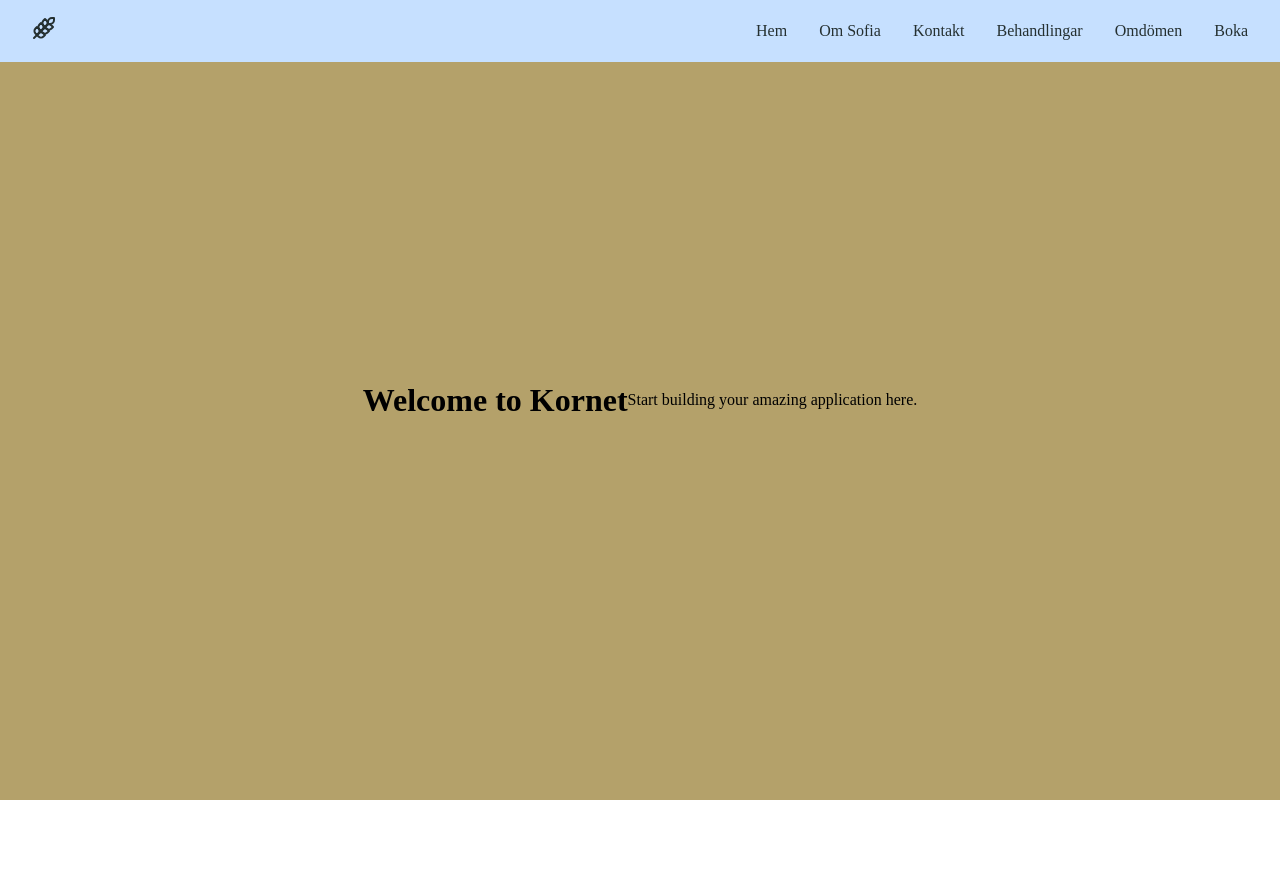
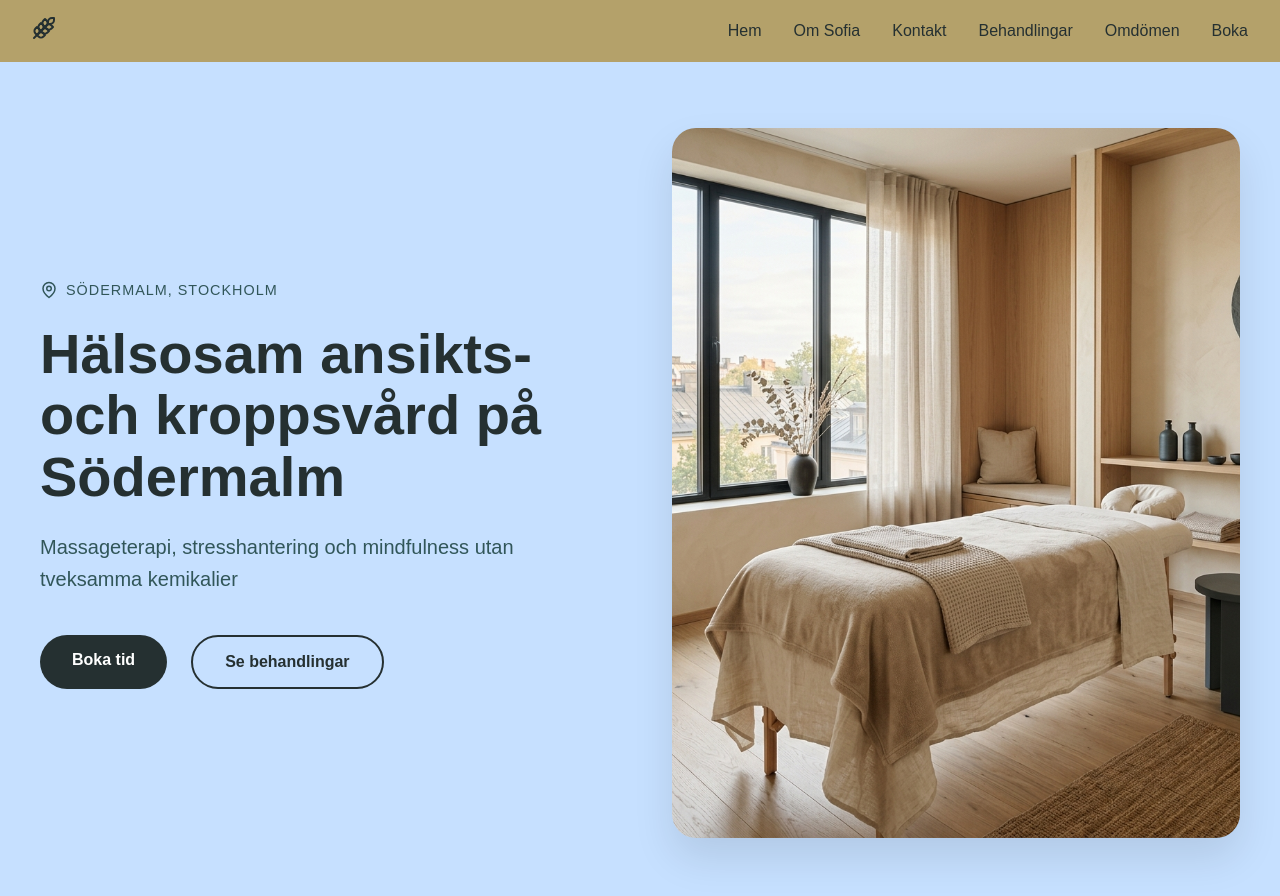
Before and after one commit to jacomaco/kornet, a React (Vite) app in the folder kornet/: page / in a window 1280 px wide. Shown: the top 896 px of the page. Before the commit the page ends 800 px from the top, so only its background shows below. Built offline with nearby package versions, Linux system fonts and the light colour scheme.

Commit message:
feat: implement hero component and update global styles and navbar theme

```diff
--- a/kornet/src/components/App.tsx
+++ b/kornet/src/components/App.tsx
@@ -1,13 +1,14 @@
 import Navbar from './Navbar'
+import Hero from './Hero'
 import './styles/App.css'
 
 function App() {
   return (
     <>
       <Navbar />
-      <main className="main">
-        <h1>Welcome to Kornet</h1>
-        <p>Start building your amazing application here.</p>
+      <Hero />
+      <main>
+        {/* Fler sektioner kan läggas till här */}
       </main>
     </>
   )
--- /dev/null
+++ b/kornet/src/components/Hero.tsx
@@ -0,0 +1,27 @@
+import './styles/Hero.css'
+
+function Hero() {
+  return (
+    <section className="hero-section" id="home">
+      <div className="hero-container">
+        <div className="hero-content">
+          <div className="hero-location">
+            <svg xmlns="http://www.w3.org/2000/svg" width="18" height="18" viewBox="0 0 24 24" fill="none" stroke="currentColor" strokeWidth="2" strokeLinecap="round" strokeLinejoin="round" className="lucide lucide-map-pin"><path d="M20 10c0 6-8 12-8 12s-8-6-8-12a8 8 0 0 1 16 0Z"/><circle cx="12" cy="10" r="3"/></svg>
+            <span>Södermalm, Stockholm</span>
+          </div>
+          <h1>Hälsosam ansikts- och kroppsvård på Södermalm</h1>
+          <p>Massageterapi, stresshantering och mindfulness utan tveksamma kemikalier</p>
+          <div className="hero-ctas">
+            <a href="#booking" className="btn btn-primary">Boka tid</a>
+            <a href="#treatments" className="btn btn-secondary">Se behandlingar</a>
+          </div>
+        </div>
+        <div className="hero-image-container">
+          <img src="/hero-bg.png" alt="Spa treatment environment" className="hero-image" />
+        </div>
+      </div>
+    </section>
+  )
+}
+
+export default Hero
--- /dev/null
+++ b/kornet/src/components/styles/Hero.css
@@ -0,0 +1,136 @@
+.hero-section {
+  display: flex;
+  align-items: center;
+  justify-content: center;
+  padding: 8rem 2rem 4rem;
+  min-height: 80vh;
+  width: 100%;
+  background-color: var(--pale-sky);
+}
+
+.hero-container {
+  display: flex;
+  align-items: center;
+  justify-content: space-between;
+  gap: 4rem;
+  max-width: 1200px;
+  width: 100%;
+  margin: 0 auto;
+}
+
+.hero-content {
+  flex: 1;
+  text-align: left;
+}
+
+.hero-location {
+  display: flex;
+  align-items: center;
+  gap: 0.5rem;
+  color: var(--dark-slate-grey);
+  font-weight: 500;
+  margin-bottom: 1.5rem;
+  font-size: 0.9rem;
+  text-transform: uppercase;
+  letter-spacing: 1px;
+}
+
+.hero-content h1 {
+  font-size: 3.5rem;
+  line-height: 1.1;
+  color: var(--jet-black);
+  margin-bottom: 1.5rem;
+  font-weight: 700;
+}
+
+.hero-content p {
+  font-size: 1.25rem;
+  color: var(--dark-slate-grey);
+  margin-bottom: 2.5rem;
+  line-height: 1.6;
+  max-width: 500px;
+}
+
+.hero-ctas {
+  display: flex;
+  gap: 1.5rem;
+}
+
+.btn {
+  padding: 1rem 2rem;
+  border-radius: 50px;
+  text-decoration: none;
+  font-weight: 600;
+  transition: all 0.3s ease;
+  display: inline-block;
+}
+
+.btn-primary {
+  background-color: var(--jet-black);
+  color: white;
+}
+
+.btn-primary:hover {
+  background-color: var(--dark-slate-grey);
+  transform: translateY(-2px);
+  box-shadow: 0 10px 20px rgba(0,0,0,0.1);
+}
+
+.btn-secondary {
+  border: 2px solid var(--jet-black);
+  color: var(--jet-black);
+}
+
+.btn-secondary:hover {
+  background-color: var(--jet-black);
+  color: white;
+  transform: translateY(-2px);
+}
+
+.hero-image-container {
+  flex: 1;
+  position: relative;
+}
+
+.hero-image {
+  width: 100%;
+  height: auto;
+  border-radius: 24px;
+  box-shadow: 0 20px 40px rgba(0,0,0,0.1);
+  object-fit: cover;
+  aspect-ratio: 4/5;
+}
+
+@media (max-width: 1024px) {
+  .hero-section {
+    flex-direction: column-reverse;
+    padding: 6rem 2rem 2rem;
+    text-align: center;
+    gap: 2rem;
+  }
+
+  .hero-content {
+    text-align: center;
+    display: flex;
+    flex-direction: column;
+    align-items: center;
+  }
+
+  .hero-location {
+    justify-content: center;
+  }
+
+  .hero-content h1 {
+    font-size: 2.5rem;
+  }
+
+  .hero-ctas {
+    flex-direction: column;
+    width: 100%;
+    gap: 1rem;
+  }
+
+  .btn {
+    width: 100%;
+  }
+}
--- a/kornet/src/components/styles/Navbar.css
+++ b/kornet/src/components/styles/Navbar.css
@@ -3,7 +3,7 @@
   justify-content: space-between;
   align-items: center;
   padding: 1rem 2rem;
-  background-color: var(--pale-sky);
+  background-color: var(--sand);
   color: var(--jet-black);
   position: fixed;
   top: 0;
@@ -20,6 +20,7 @@
 
 .navbar-links {
   display: flex;
+  color: var(--dark-slate-grey);
   list-style: none;
   gap: 2rem;
 }
@@ -31,5 +32,5 @@
 }
 
 .navbar-links a:hover {
-  color: var(--sand);
+  color: var(--jet-black);
 }
--- a/kornet/src/index.css
+++ b/kornet/src/index.css
@@ -4,6 +4,15 @@
   box-sizing: border-box;
   margin: 0;
   padding: 0;
+}
+
+html {
+  scroll-behavior: smooth;
+}
+
+body {
+  font-family: 'Montserrat', sans-serif;
+  color: var(--jet-black);
 }
 
 :root {
```
Also changed, not shown: kornet/public/hero-bg.png (added).
